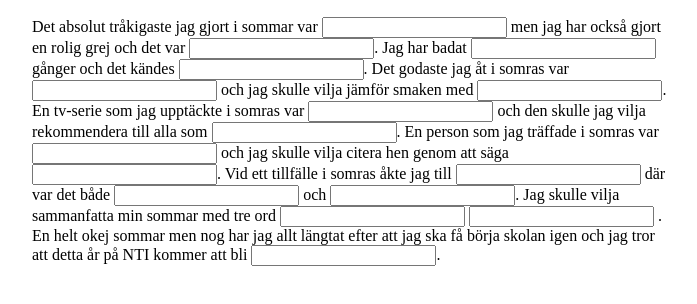
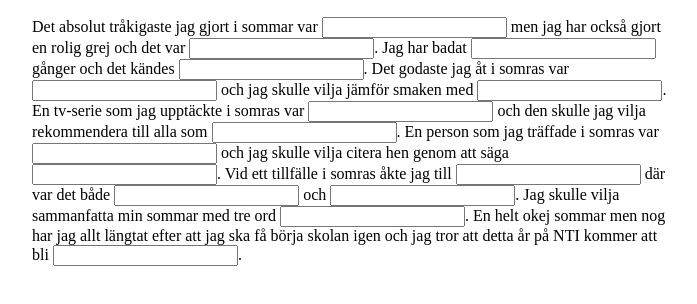
Before and after one commit to Aragorn173/Min-sommar, a plain HTML site: page index.html in a window 1280 px wide. Shown: the part 302-606 px from the top of the page, without its empty margins (288-985 px from the left). Drawn offline with Linux system fonts and the light colour scheme.

Commit message:
Update index.html

```diff
--- a/index.html
+++ b/index.html
@@ -22,8 +22,7 @@
     En person som jag träffade i somras var <input type="text" name="fnamn" id="fnamn" /> och jag skulle vilja
     citera hen genom att säga <input type="text" name="fnamn" id="fnamn" />. Vid ett tillfälle i somras åkte
     jag till <input type="text" name="fnamn" id="fnamn" /> där var det både <input type="text" name="fnamn" id="fnamn" /> och <input type="text" name="fnamn" id="fnamn" />.
-    Jag skulle vilja sammanfatta min sommar med tre ord <input type="text" name="fnamn" id="fnamn" />
-    <input type="text" name="fnamn" id="fnamn" /> .
+    Jag skulle vilja sammanfatta min sommar med tre ord <input type="text" name="fnamn" id="fnamn" />.
     En helt okej sommar men nog har jag allt längtat efter att jag ska få börja skolan igen och
     jag tror att detta år på NTI kommer att bli <input type="text" name="fnamn" id="fnamn" />.
     </p>
```
